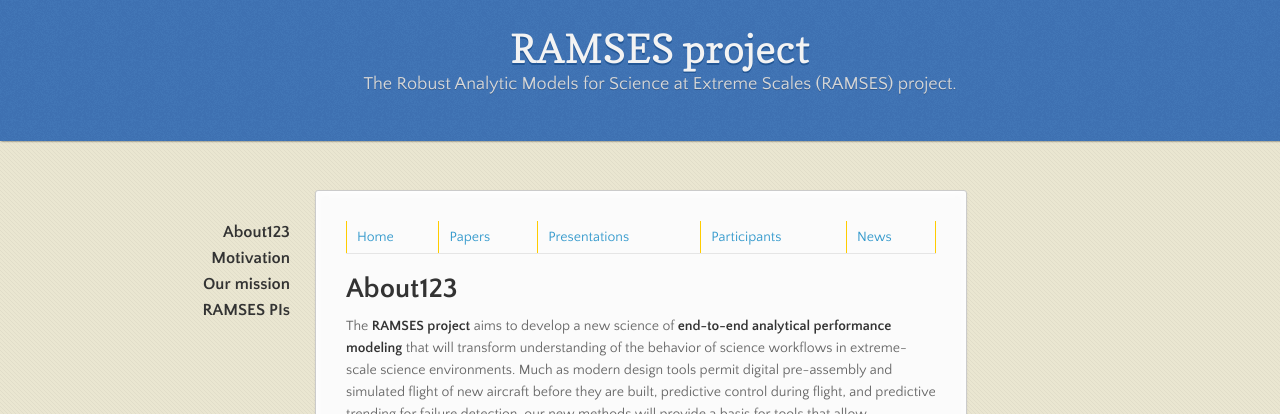
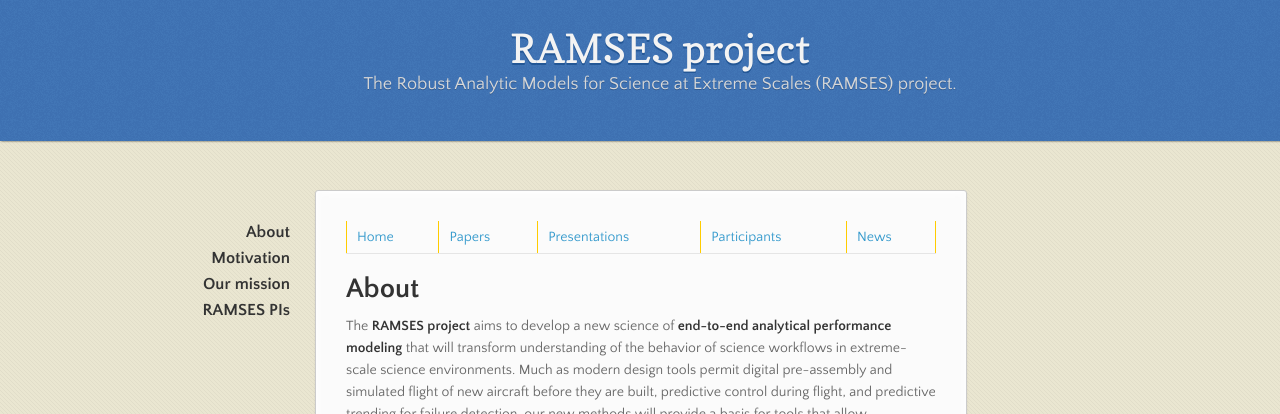
Before and after one commit to ramsesproject/ramses.github.io, a Jekyll site: the page built from index.md, in a window 1280 px wide and 900 px high. Shown: the top 414 px of the window. Built offline with Jekyll 4.4.1, drawn with Linux system fonts in a browser that asks for light colours; nearby versions of some CDN libraries.

```diff
--- a/index.md
+++ b/index.md
@@ -3,7 +3,7 @@
 ---
 [Home](index.html) | [Papers](papers.html) | [Presentations](presentations.html) | [Participants](participants.html) | [News](news.html)
 
-# About123
+# About
 
 The **RAMSES project** aims to develop a new science of **end-to-end analytical performance modeling** that will transform understanding of the behavior of science workflows in extreme-scale science environments. Much as modern design tools permit digital pre-assembly and simulated flight of new aircraft before they are built, predictive control during flight, and predictive trending for failure detection, our new methods will provide a basis for tools that allow developers and users of science workflows and operators of science facilities to ***predict***, ***explain***, and ***optimize***.
 
```
